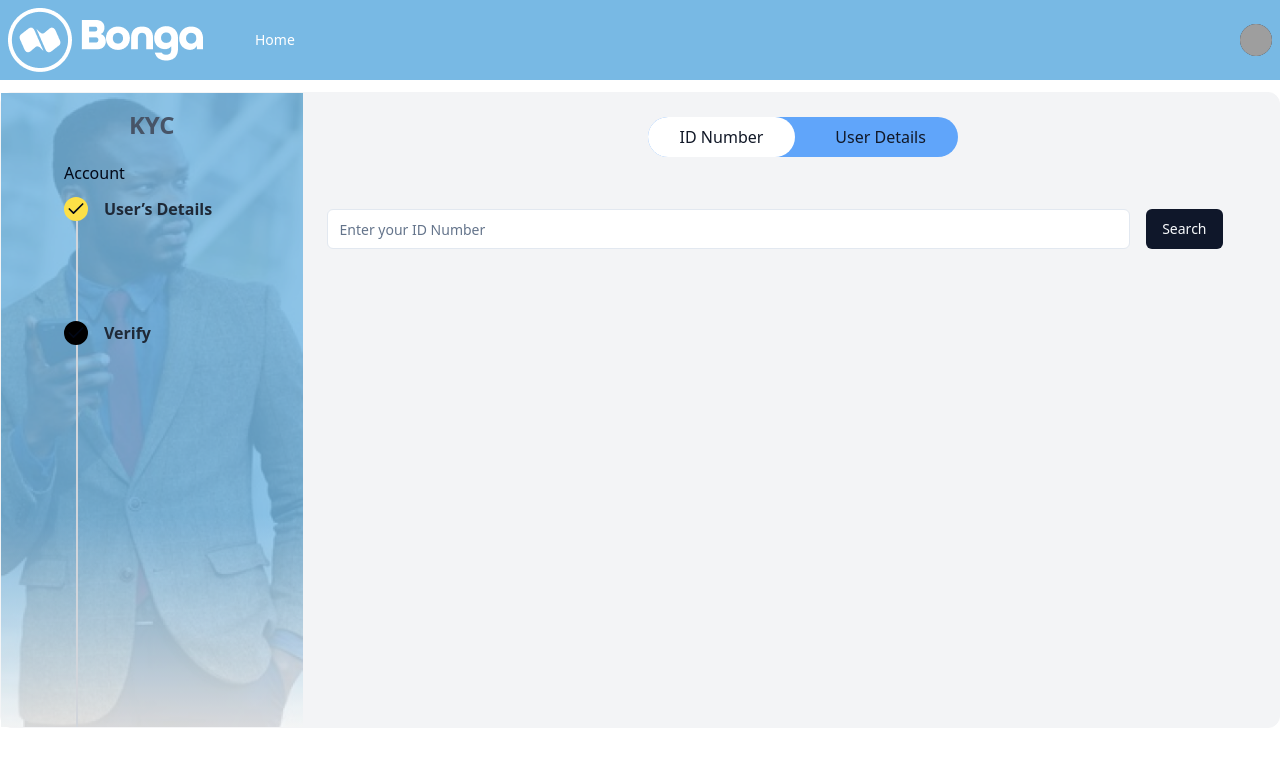
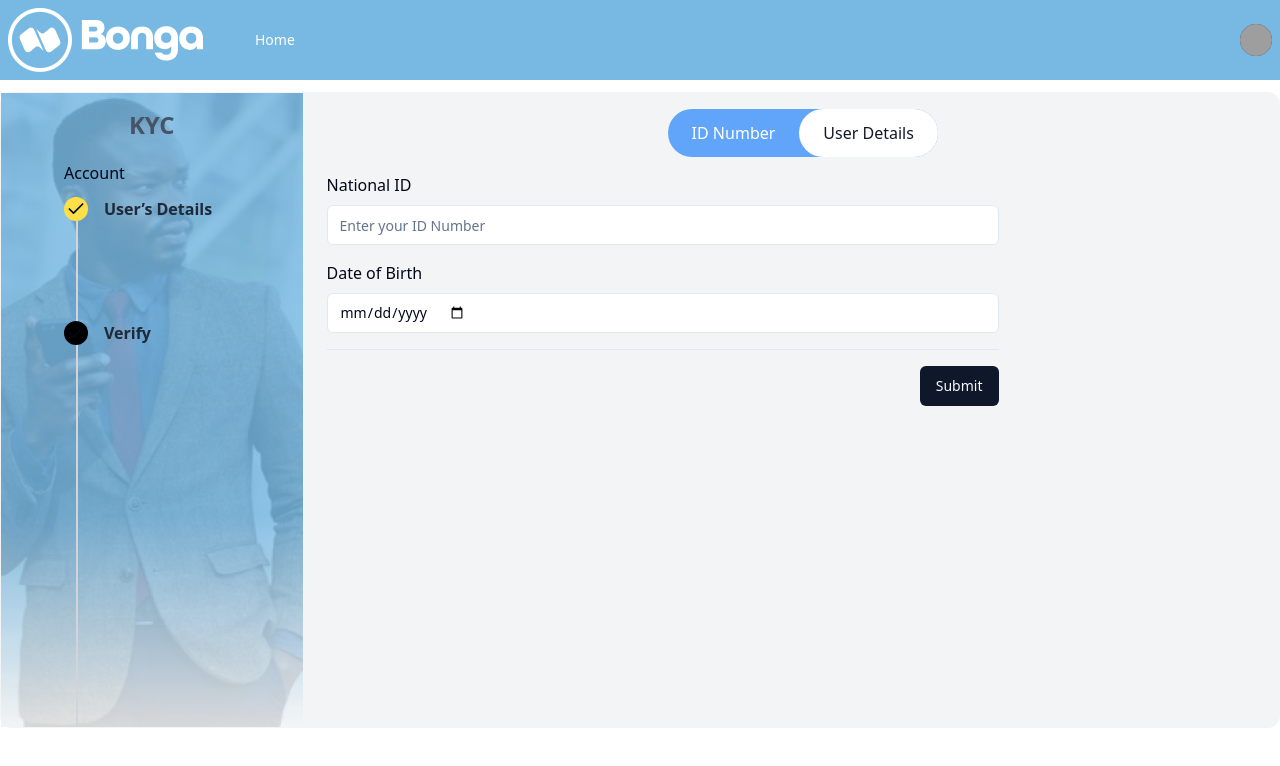
Before and after one commit to Alexotieno1717/kyc-clone, a Next.js app: page / in a window 1280 px wide. Both pictures are taken after a click on the button "User Details". Shown: the top 766 px of the page. Built offline with nearby package versions, Linux system fonts and the light colour scheme; grey boxes are pictures that could not be loaded.

Commit message:
[feat]: Created a tab Navigation

```diff
--- a/src/pages/index.tsx
+++ b/src/pages/index.tsx
@@ -26,6 +26,7 @@ const Home = () => {
   const [responseData, setResponseData] = useState<ResponseData | null>(null);
   const [error, setError] = useState<string | null>(null);
   const [loading, setLoading] = useState(false);
+  const [activeTab, setActiveTab] = useState("idNumber");
 
   const handleSubmit = async (e: React.FormEvent) => {
     e.preventDefault();
@@ -36,7 +37,7 @@ const Home = () => {
       const data: ResponseData = response.data;
 
       if (data.id_number !== idNumber) {
-        setError('The Id Number and Date of Birth provided do not match.');
+        setError('The Id Number provided was not found.');
         ErrorAlert('The details provided do not match!');
         setResponseData(null);
       } else {
@@ -91,26 +92,35 @@ const Home = () => {
           </div>
 
           <div className="col-span-9">
-            <div className="px-10 py-6 mx-auto">
-              <div className="flex items-center justify-center mx-auto space-x-2 mb-7 bg-blue-400 rounded-full w-fit">
+            <div className="flex justify-center py-4">
+              <div className="flex items-center bg-blue-400 rounded-full">
                 <button
-                    // className="py-2 px-8 rounded-full transition-colors duration-300 bg-white text-gray-900"
-                    className={`py-2 px-8 rounded-full transition-colors duration-300 ${responseData === null ? ' bg-white text-gray-900' : ' bg-transparent text-white'}`}
-
+                    className={`px-6 py-3 rounded-full ${
+                        activeTab === "idNumber"
+                            ? "bg-white text-gray-900"
+                            : "bg-transparent text-white"
+                    }`}
+                    onClick={() => setActiveTab("idNumber")}
                 >
                   ID Number
                 </button>
                 <button
-                    // className="py-2 px-8 rounded-full transition-colors duration-300"
-                    className={`py-2 px-8 rounded-full transition-colors duration-300 ${responseData ? ' bg-white text-gray-900' : ' bg-transparent text-gray-900'}`}
+                    className={`px-6 py-3 rounded-full ${
+                        activeTab === "userDetails"
+                            ? "bg-white text-gray-900"
+                            : "bg-transparent text-white"
+                    }`}
+                    onClick={() => setActiveTab("userDetails")}
                 >
                   User Details
                 </button>
               </div>
             </div>
 
-            <main className='max-w-4xl'>
-              <form onSubmit={handleSubmit} className="flex items-center space-x-4">
+            <div className="">
+              {activeTab === "idNumber" && (
+                  <main className='max-w-2xl'>
+                    <form onSubmit={handleSubmit} className="max-w-2xl flex items-center space-x-4">
                       <div className="flex-grow">
                         <input
                             type="number"
@@ -126,7 +136,7 @@ const Home = () => {
                       </Button>
                     </form>
 
-              {error && <div className="mt-4 text-red-500">{error}</div>}
+                    {error && <div className="mt-4 text-sm text-red-500">{error}</div>}
 
                     {responseData && (
                         <div className="mt-12 overflow-x-auto">
@@ -162,6 +172,42 @@ const Home = () => {
                         </div>
                     )}
                   </main>
+              )}
+              {activeTab === "userDetails" && (
+                  <main className='max-w-2xl'>
+                    <form onSubmit={handleSubmit} className="space-y-4">
+                      <div className='space-y-2'>
+                        <label htmlFor="idNumber">National ID</label>
+                        <input
+                            type="number"
+                            min={0}
+                            placeholder="Enter your ID Number"
+                            className="flex h-10 w-full rounded-md border bg-background px-3 py-2 text-sm placeholder:text-muted-foreground focus-visible:outline-none focus-visible:ring-1 focus-visible:ring-ring focus-visible:ring-offset-2"
+                            required
+                        />
+                      </div>
+                      <div className='space-y-2'>
+                        <label htmlFor="idNumber">Date of Birth</label>
+                        <input
+                            type="date"
+                            min={0}
+                            placeholder="Enter your DOB"
+                            className="flex h-10 w-full rounded-md border bg-background px-3 py-2 text-sm placeholder:text-muted-foreground focus-visible:outline-none focus-visible:ring-1 focus-visible:ring-ring focus-visible:ring-offset-2"
+                            required
+                        />
+                      </div>
+                      <hr/>
+                      <div className="flex items-end justify-end">
+                        <Button className="" type="submit" disabled={loading}>
+                          {loading ? 'Loading...' : 'Submit'}
+                        </Button>
+                      </div>
+                    </form>
+
+                  </main>
+              )}
+            </div>
+
           </div>
         </div>
       </div>
```
Lines whose indentation alone changed are shown as unchanged.
